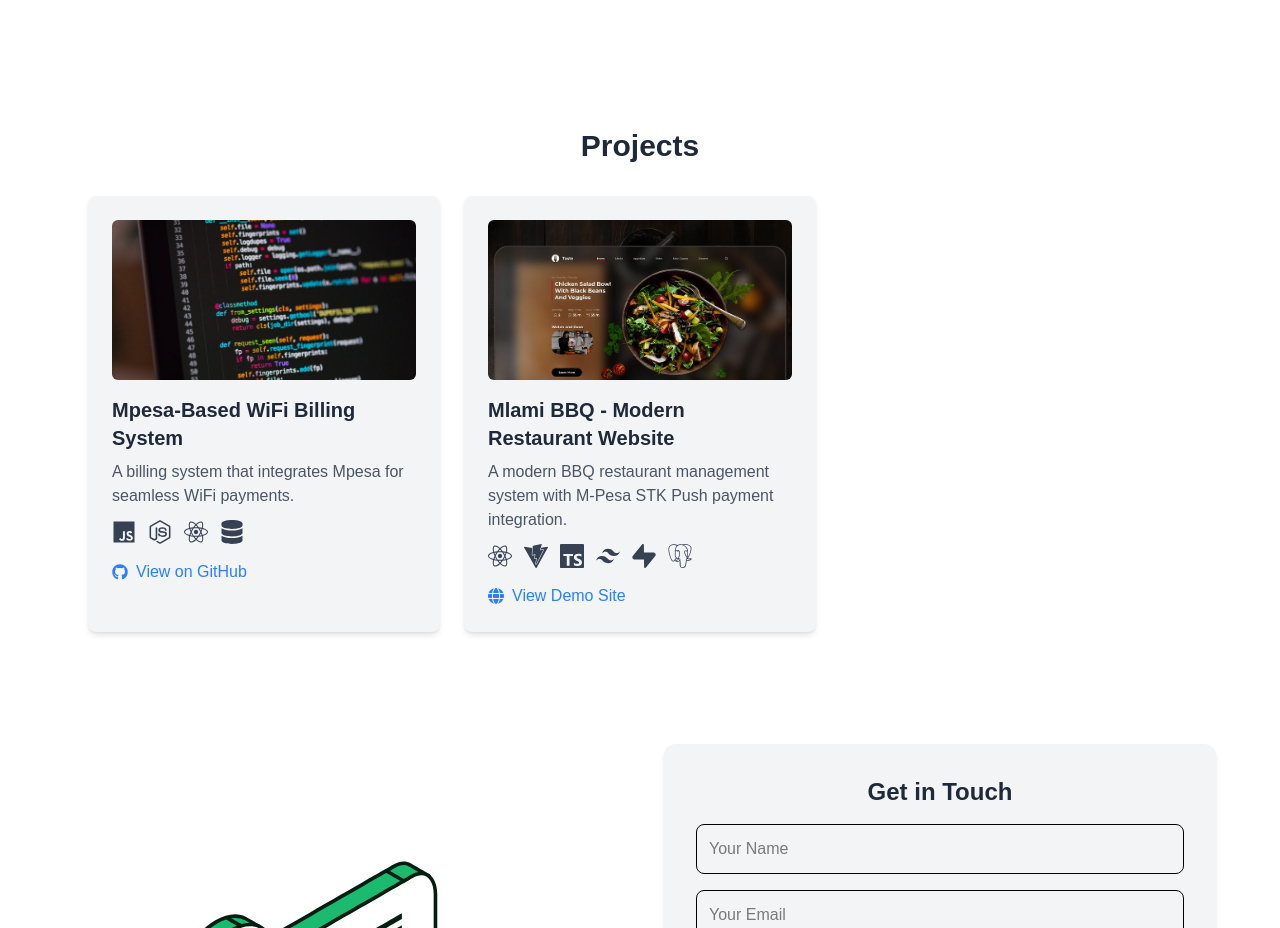
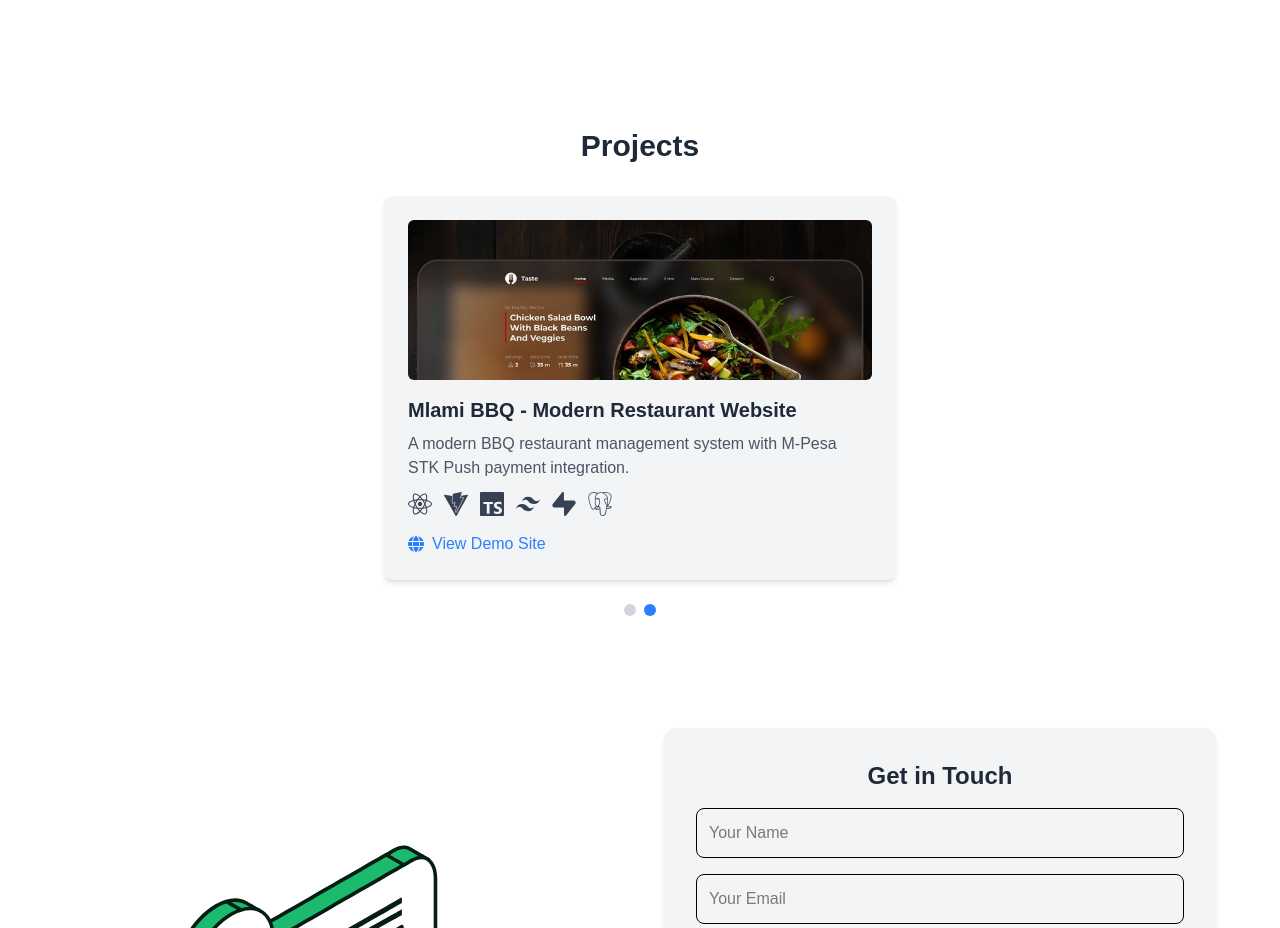
Before and after one commit to Nigiddy/my_portfolio, a Next.js app: page / in a window 1280 px wide. Shown: the part 1520-2448 px from the top of the page. Built offline with nearby package versions, Linux system fonts and the light colour scheme.

Commit message:
Added a Swipeable Carousel feature

```diff
--- a/package.json
+++ b/package.json
@@ -19,7 +19,8 @@
     "next-themes": "^0.4.6",
     "react": "^19.0.0",
     "react-dom": "^19.0.0",
-    "react-icons": "^5.5.0"
+    "react-icons": "^5.5.0",
+    "react-swipeable": "^7.0.2"
   },
   "devDependencies": {
     "@eslint/eslintrc": "^3",
--- a/src/components/Projects.jsx
+++ b/src/components/Projects.jsx
@@ -1,7 +1,10 @@
+"use client";
+import React, { useState, useEffect } from "react";
 import { FaGithub, FaJs, FaNodeJs, FaReact, FaPython, FaAws, FaCss3Alt, FaDatabase } from "react-icons/fa";
 import { FaGlobe } from "react-icons/fa6";
 import { SiVite, SiTypescript, SiTailwindcss, SiSupabase, SiPostgresql } from "react-icons/si";
 import Image from "next/image";
+import { useSwipeable } from "react-swipeable";
 
 const projects = [
 
@@ -26,19 +29,36 @@
 ];
 
 export default function Projects() {
+  const [current, setCurrent] = useState(0);
+
+  // Swipe handlers
+  const handlers = useSwipeable({
+    onSwipedLeft: () => setCurrent((prev) => (prev + 1) % projects.length),
+    onSwipedRight: () => setCurrent((prev) => (prev - 1 + projects.length) % projects.length),
+    trackMouse: true,
+  });
+
+  // Auto-swipe every 3 seconds
+  useEffect(() => {
+    const interval = setInterval(() => {
+      setCurrent((prev) => (prev + 1) % projects.length);
+    }, 3000);
+    return () => clearInterval(interval);
+  }, [projects.length]);
+
+  const project = projects[current];
+
   return (
     <section className="w-full py-12 bg-white dark:bg-black transition-colors">
-      <div className="max-w-6xl mx-auto px-6">
+      <div className="max-w-2xl mx-auto px-6">
         <h2 className="text-3xl font-bold text-gray-800 dark:text-white text-center">Projects</h2>
-        <div className="mt-8 grid grid-cols-1 sm:grid-cols-2 lg:grid-cols-3 gap-6">
-          {projects.map((project, index) => (
+        <div {...handlers} className="mt-8 flex justify-center items-center">
           <a
-              key={index}
             href={project.repoLink}
             target="_blank"
             rel="noopener noreferrer"
             aria-label={`Project: ${project.title}. ${project.isDeployed ? 'View Demo Site' : 'View on GitHub'}`}
-              className="group block bg-gray-100 dark:bg-gray-900 p-6 rounded-lg shadow-md hover:shadow-xl transition-shadow focus:outline-none focus:ring-2 focus:ring-blue-500"
+            className="group block bg-gray-100 dark:bg-gray-900 p-6 rounded-lg shadow-md hover:shadow-xl transition-shadow focus:outline-none focus:ring-2 focus:ring-blue-500 w-full max-w-lg"
             tabIndex={0}
           >
             <div className="w-full h-40 relative overflow-hidden rounded-md">
@@ -69,10 +89,19 @@
               )}
             </div>
           </a>
+        </div>
+        {/* Dots indicator */}
+        <div className="flex justify-center mt-6 gap-2">
+          {projects.map((_, idx) => (
+            <button
+              key={idx}
+              className={`w-3 h-3 rounded-full ${idx === current ? 'bg-blue-500 dark:bg-blue-400' : 'bg-gray-300 dark:bg-gray-700'}`}
+              onClick={() => setCurrent(idx)}
+              aria-label={`Go to project ${idx + 1}`}
+            />
           ))}
         </div>
       </div>
     </section>
   );
-
 }
```
Also changed, not shown: 1 other file (tests, documents, lock files or other folders). Lines whose indentation alone changed are shown as unchanged.
